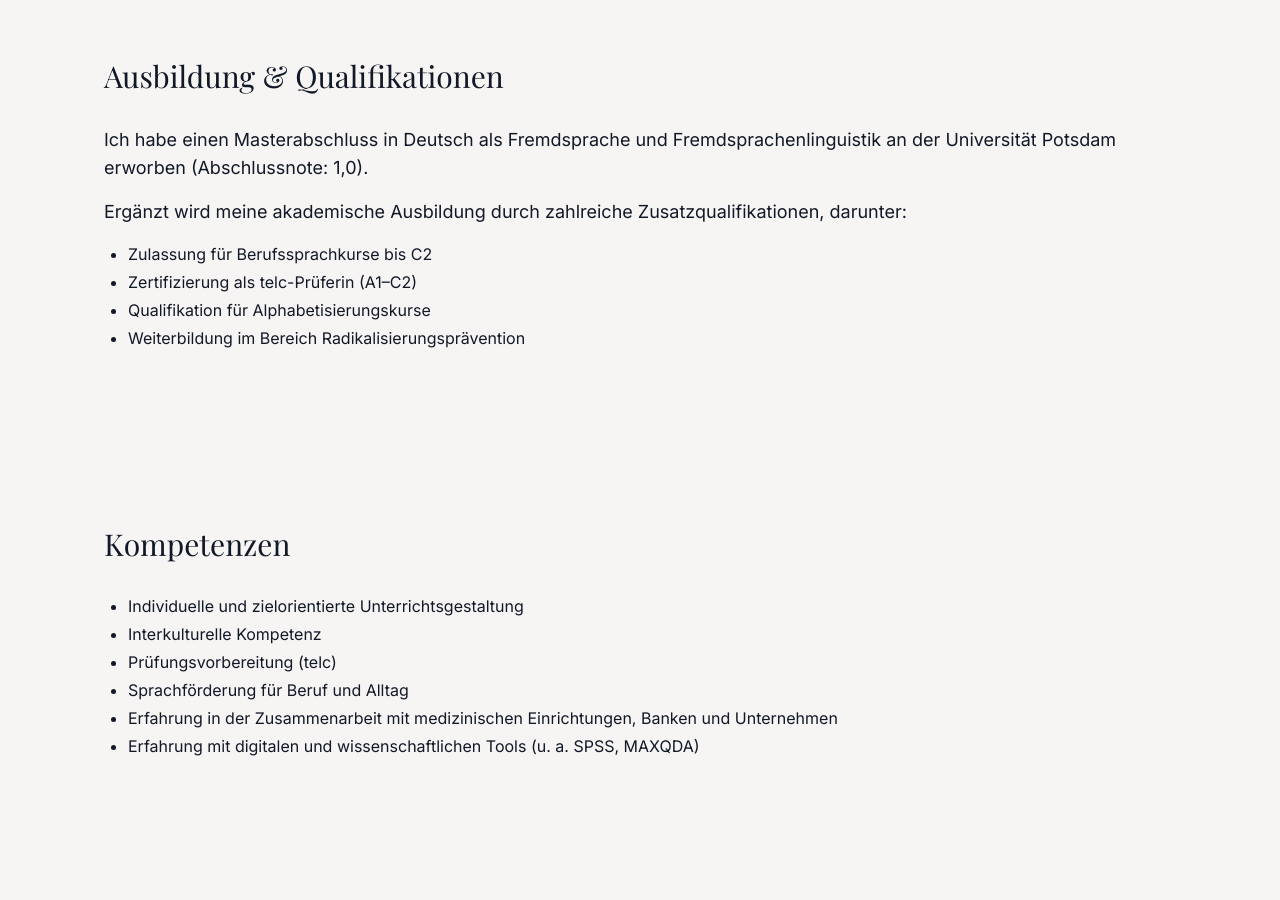
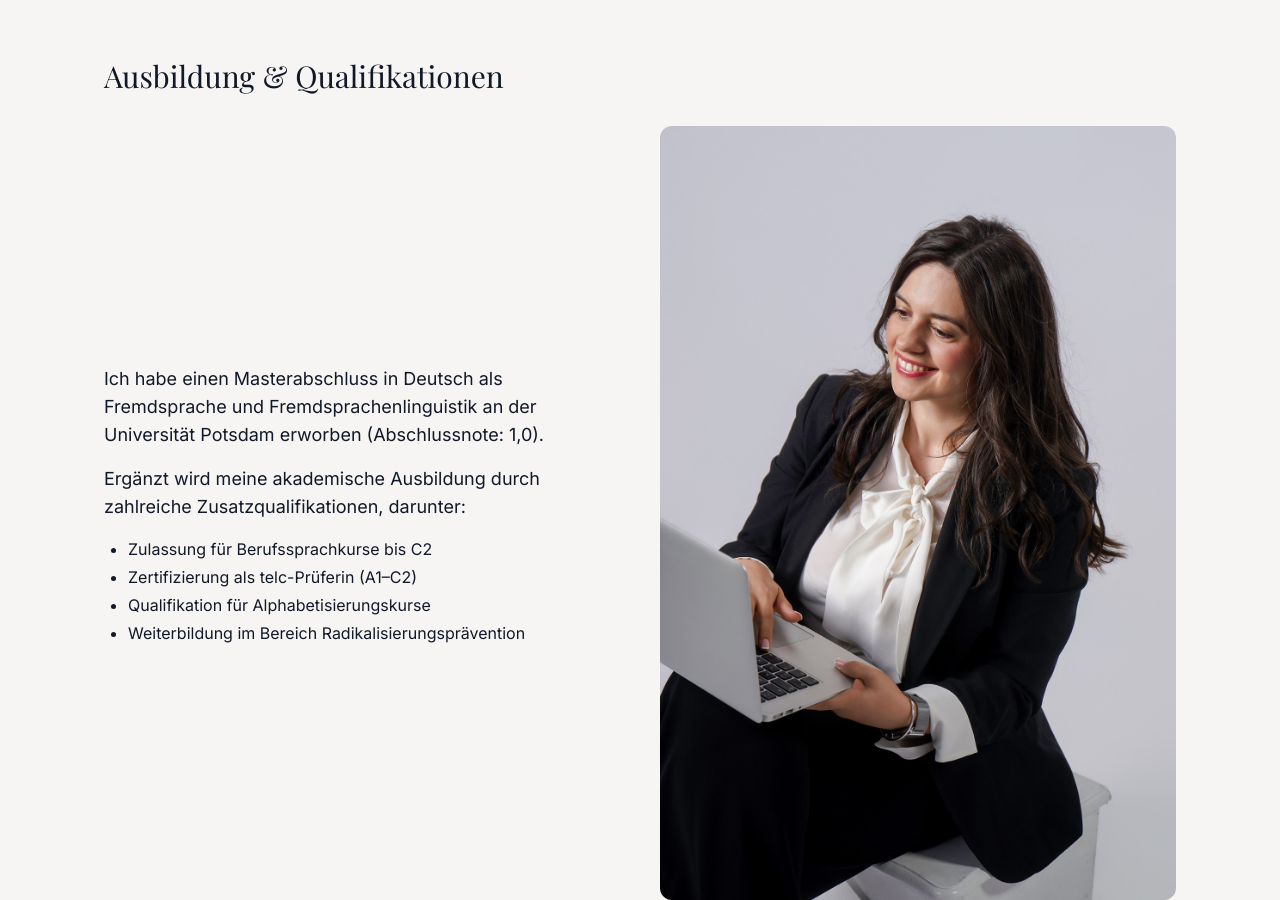
Before and after one commit to Rhody89/Eli_Website, a plain HTML site: page ueber_mich.html in a window 1280 px wide. Shown: the part 1460-2360 px from the top of the page. Drawn offline with nearby package versions, Linux system fonts and the light colour scheme.

Commit message:
new foto

```diff
--- a/ueber_mich.html
+++ b/ueber_mich.html
@@ -48,6 +48,8 @@
 
   <section class="max-w-6xl mx-auto px-10 py-20">
     <h2 class="heading text-3xl mb-8 flex items-center gap-2">Ausbildung & Qualifikationen</h2>
+    <div class="flex flex-col md:grid md:grid-cols-2 gap-10 items-center">
+      <div>
         <p class="mb-4 text-lg">Ich habe einen Masterabschluss in Deutsch als Fremdsprache und Fremdsprachenlinguistik an der Universität Potsdam erworben (Abschlussnote: 1,0).</p>
         <p class="mb-4 text-lg">Ergänzt wird meine akademische Ausbildung durch zahlreiche Zusatzqualifikationen, darunter:</p>
         <ul class="list-disc pl-6 mb-4 space-y-1 text-base">
@@ -56,6 +58,9 @@
           <li>Qualifikation für Alphabetisierungskurse</li>
           <li>Weiterbildung im Bereich Radikalisierungsprävention</li>
         </ul>
+      </div>
+      <img src="images/fotos/eli_sitzend_laptop_schwarz.JPG" class="mx-auto rounded-xl mb-8 md:mb-0 w-full max-w-xs md:max-w-full h-auto">
+    </div>
   </section>
 
   <section class="max-w-6xl mx-auto px-10 py-20">
```
Also changed, not shown: index.html (+2 -2 lines), images/fotos/eli_sitzend_laptop_schwarz.JPG (added). Lines whose indentation alone changed are shown as unchanged.
